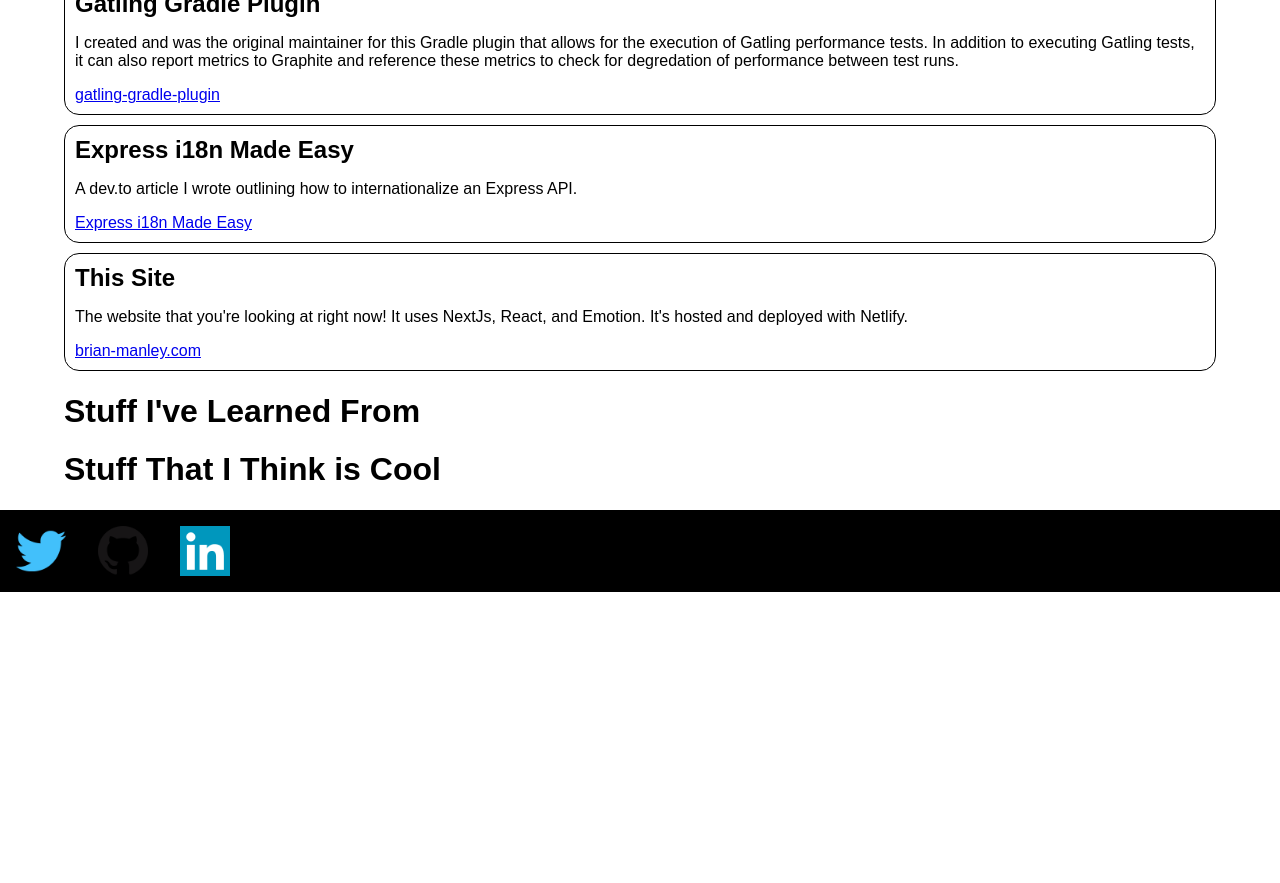
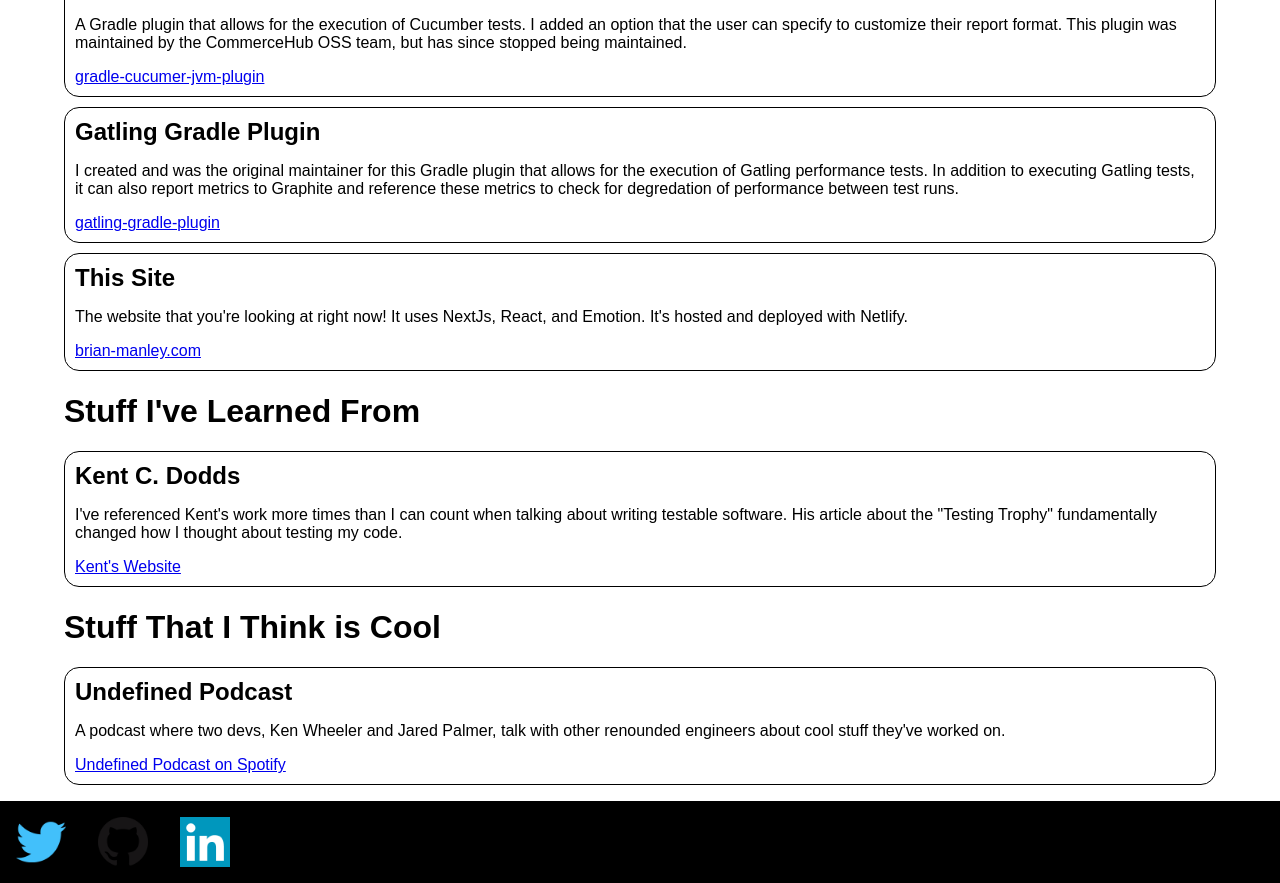
Before and after one commit to bmanley91/personal-site, a Next.js app: page / in a window 1280 px wide. Shown: the part 420-1303 px from the top of the page. Before the commit the page ends 1012 px from the top, so only its background shows below. Built offline with nearby package versions, Linux system fonts and the light colour scheme.

Commit message:
More content!

```diff
--- a/src/components/content-card.tsx
+++ b/src/components/content-card.tsx
@@ -24,7 +24,7 @@
         <ContentCardDiv>
             <CardHeader>{ props.title }</CardHeader>
             <p>{ props.body }</p>
-            <a href={ props.linkURL}>{ props.linkText }</a>
+            <a href={ props.linkURL} target='_blank'>{ props.linkText }</a>
         </ContentCardDiv>
     );
 }
--- a/src/pages/index.tsx
+++ b/src/pages/index.tsx
@@ -9,8 +9,8 @@
         <Layout title='Brian Manley - Home'>
             <IntroSection />
             <ContentList title="Stuff I've Worked On" contentCardPropArray={myStuff}/>
-            <ContentList title="Stuff I've Learned From" contentCardPropArray={coolStuff}/>
-            <ContentList title="Stuff That I Think is Cool " contentCardPropArray={learningStuff}/>
+            <ContentList title="Stuff I've Learned From" contentCardPropArray={learningStuff}/>
+            <ContentList title="Stuff That I Think is Cool " contentCardPropArray={coolStuff}/>
         </Layout>
     );
 };
--- a/src/resources/content/cool-stuff.ts
+++ b/src/resources/content/cool-stuff.ts
@@ -1,5 +1,10 @@
 import { ContentCardProps } from '../../components/content-card';
 
 export const coolStuff: ContentCardProps[] = [
-
+    {
+        title: 'Undefined Podcast',
+        body: 'A podcast where two devs, Ken Wheeler and Jared Palmer, talk with other renounded engineers about cool stuff they\'ve worked on.',
+        linkText: 'Undefined Podcast on Spotify',
+        linkURL: 'https://open.spotify.com/show/6Zwfp98CtaR6Wt1qklemEM'
+    }
 ];
--- a/src/resources/content/learning-stuff.ts
+++ b/src/resources/content/learning-stuff.ts
@@ -1,5 +1,10 @@
 import { ContentCardProps } from '../../components/content-card';
 
 export const learningStuff: ContentCardProps[] = [
-
+    {
+        title: 'Kent C. Dodds',
+        body: 'I\'ve referenced Kent\'s work more times than I can count when talking about writing testable software. His article about the "Testing Trophy" fundamentally changed how I thought about testing my code.',
+        linkText: "Kent's Website",
+        linkURL: 'https://kentcdodds.com/'
+    }
 ];
--- a/src/resources/content/my-stuff.ts
+++ b/src/resources/content/my-stuff.ts
@@ -2,6 +2,11 @@
 
 export const myStuff: ContentCardProps[] = [
     {
+        title: 'Express i18n Made Easy',
+        body: 'A dev.to article I wrote outlining how to internationalize an Express API.',
+        linkText: 'Express i18n Made Easy',
+        linkURL: 'https://dev.to/bmanley91/express-i18n-made-easy-2d2o'
+    }, {
         title: 'Gradle Cucumber JVM Plugin',
         body: 'A Gradle plugin that allows for the execution of Cucumber tests. I added an option that the user can specify to customize their report format. This plugin was maintained by the CommerceHub OSS team, but has since stopped being maintained.',
         linkText: 'gradle-cucumer-jvm-plugin',
@@ -13,11 +18,6 @@
         linkText: 'gatling-gradle-plugin',
         linkURL: 'https://github.com/commercehub-oss/gatling-gradle-plugin'
     }, {
-        title: 'Express i18n Made Easy',
-        body: 'A dev.to article I wrote outlining how to internationalize an Express API.',
-        linkText: 'Express i18n Made Easy',
-        linkURL: 'https://dev.to/bmanley91/express-i18n-made-easy-2d2o'
-    }, {
         title: 'This Site',
         body: "The website that you're looking at right now! It uses NextJs, React, and Emotion. It's hosted and deployed with Netlify.",
         linkText: 'brian-manley.com',
```
